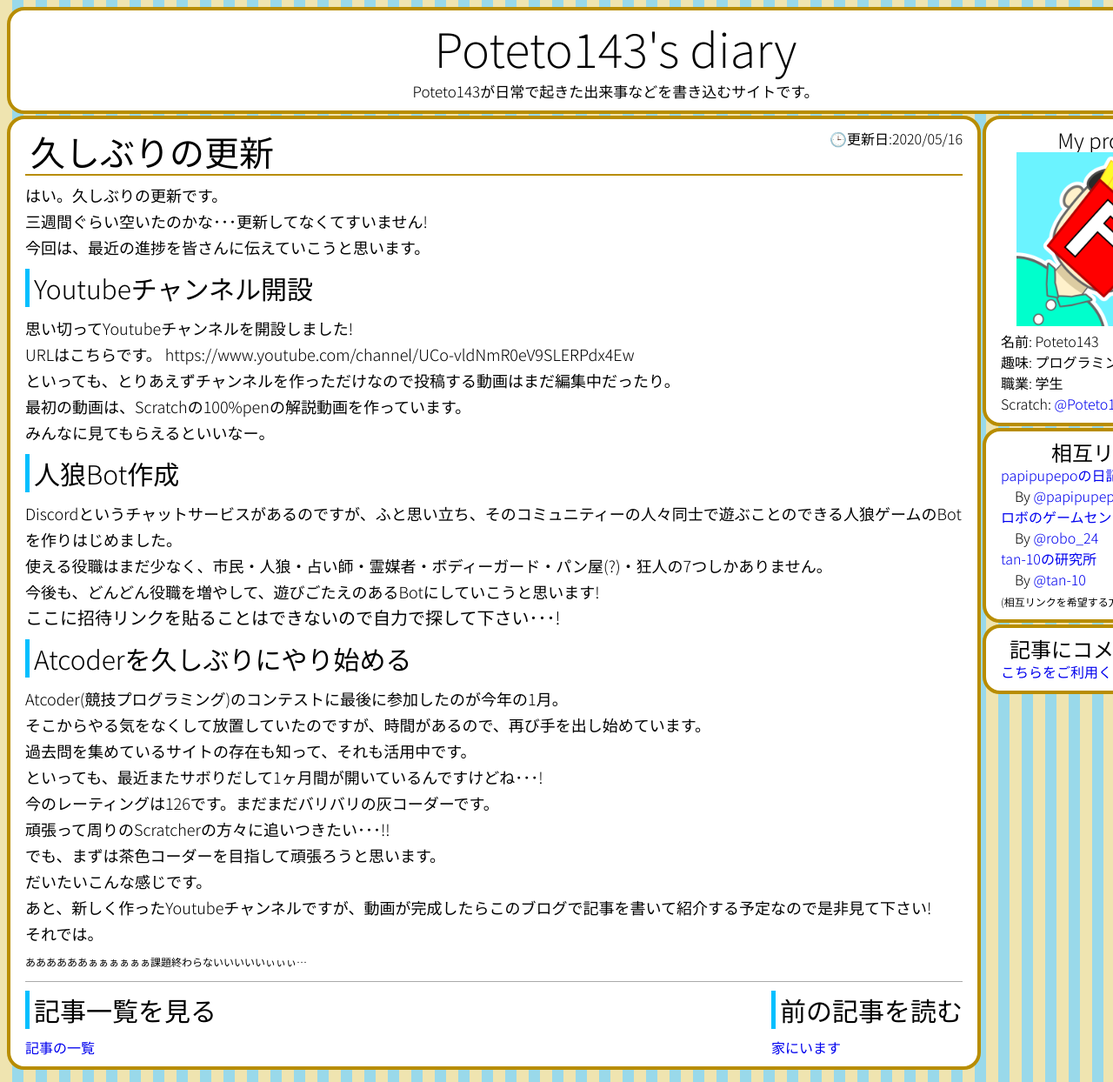
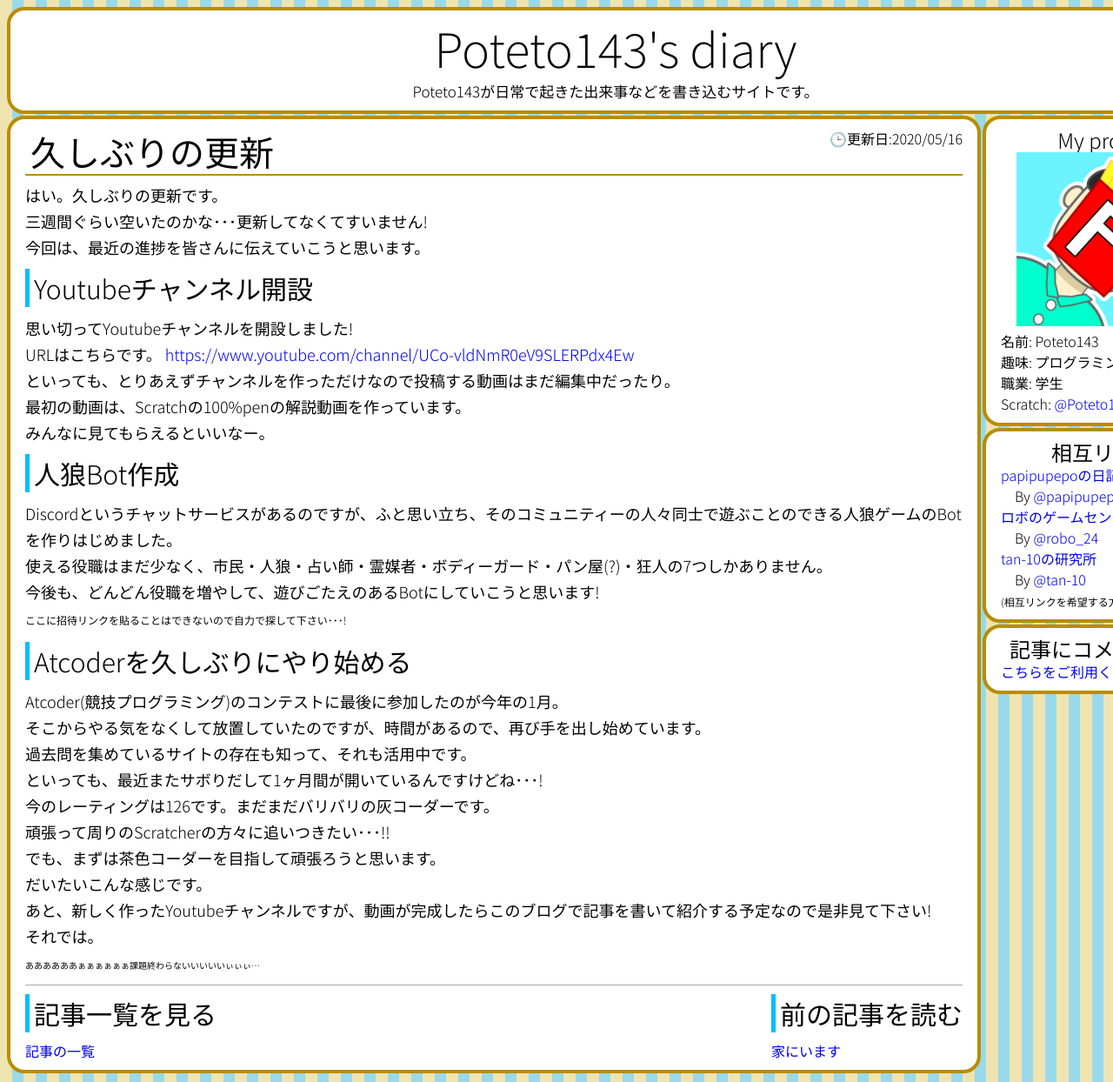
Before and after one commit to Poteto143/Poteto143s_diary, a Jekyll site: the page built from _posts/2020-05-16-Updated-after-a-long-time.md, in a window 1280 px wide. Shown: the whole page at 87% size. Built offline with Jekyll 4.4.1, drawn with Linux system fonts in a browser that asks for light colours.

Commit message:
ちょっと修正

```diff
--- a/_posts/2020-05-16-Updated-after-a-long-time.md
+++ b/_posts/2020-05-16-Updated-after-a-long-time.md
@@ -12,7 +12,7 @@ showfooter: True
 ## Youtubeチャンネル開設
 思い切ってYoutubeチャンネルを開設しました!
 
-URLはこちらです。 https://www.youtube.com/channel/UCo-vldNmR0eV9SLERPdx4Ew
+URLはこちらです。 [https://www.youtube.com/channel/UCo-vldNmR0eV9SLERPdx4Ew](https://www.youtube.com/channel/UCo-vldNmR0eV9SLERPdx4Ew)
 
 といっても、とりあえずチャンネルを作っただけなので投稿する動画はまだ編集中だったり。
 
@@ -27,7 +27,7 @@ Discordというチャットサービスがあるのですが、ふと思い立
 
 今後も、どんどん役職を増やして、遊びごたえのあるBotにしていこうと思います!
 
-<span style="font-size:20px;">ここに招待リンクを貼ることはできないので自力で探して下さい･･･!</span>
+<span style="font-size:12px;">ここに招待リンクを貼ることはできないので自力で探して下さい･･･!</span>
 
 ## Atcoderを久しぶりにやり始める
 Atcoder(競技プログラミング)のコンテストに最後に参加したのが今年の1月。
@@ -50,4 +50,4 @@ Atcoder(競技プログラミング)のコンテストに最後に参加した
 
 それでは。
 
-<span style="font-size:12px;">ああああああぁぁぁぁぁぁ課題終わらないいいいいぃぃぃ…</span>
+<span style="font-size:10px; color:glay;">ああああああぁぁぁぁぁぁ課題終わらないいいいいぃぃぃ…</span>
```
